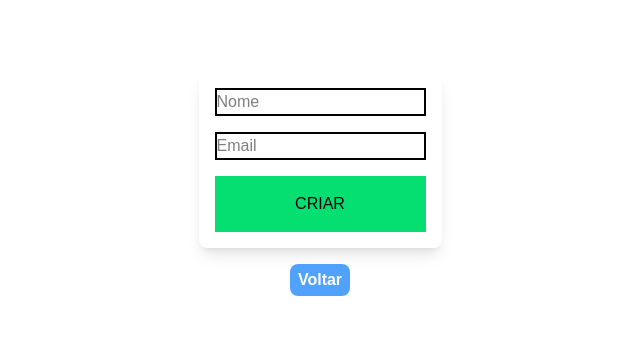
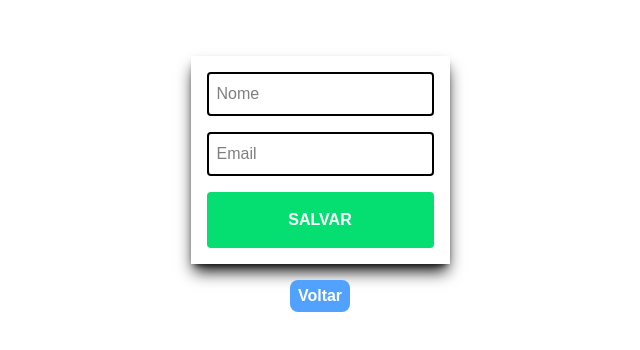
Before and after one commit to BrunoCesarioMenezes/nextjs-estudo, a Next.js app: page /users/create in a window 1280 px wide. Shown: the part 216-566 px from the top of the page, without its empty margins (320-960 px from the left). Built offline with nearby package versions, Linux system fonts and the light colour scheme.

Commit message:
cria componente de form personalizado

```diff
--- a/src/app/users/create/page.tsx
+++ b/src/app/users/create/page.tsx
@@ -1,21 +1,11 @@
 "use client";
-import Image from "next/image";
-import { useState } from "react";
 import usePostHandleSubmit from "@/hooks/usePostHandleSubmit";
+import FormContainer from "@/components/FormContainer";
 
 export default function CreateUser() {
   const {msg, handleSubmit} = usePostHandleSubmit();
 
   return (
-    <div className="flex min-w-screen justify-center">
-      <div className="flex flex-col gap-2 self-center bg-white text-black rounded-lg p-4 shadow-lg w-fit h-fit">
-        <form onSubmit={handleSubmit} action="/api/users/create" method="post" className="flex flex-col gap-4">
-          <input type="text" name="nome" className="border-2 botder-black" placeholder="Nome" />
-          <input type="text" name="email" className="border-2 botder-black" placeholder="Email" />
-          <button type="submit" className="bg-green-400 p-4">CRIAR</button>
-        </form>
-        {msg && <p className="text-gray-700 font-bold">{msg}</p>}
-      </div>
-    </div>
+        <FormContainer type="create" action="/api/users/create/" handleSubmit={handleSubmit} user={null} msg={msg}></FormContainer>
   );
 }
--- a/src/app/users/edit/[id]/page.tsx
+++ b/src/app/users/edit/[id]/page.tsx
@@ -3,6 +3,7 @@
 import { useState, useEffect } from "react";
 import { useParams } from "next/navigation";
 import usePutHandleSubmit from "@/hooks/usePutHandleSubmit";
+import FormContainer from "@/components/FormContainer";
 
 export default function EditUser() {
   const params = useParams();
@@ -20,34 +21,6 @@ export default function EditUser() {
   if (!user) return <p>Carregando...</p>;
 
   return (
-    <div className="flex min-w-screen justify-center">
-      <div className="flex flex-col gap-2 self-center bg-white text-black rounded-lg p-4 shadow-lg w-fit h-fit">
-        <form
-          onSubmit={handleSubmit}
-          action={"/api/users/edit/" + user.id}
-          method="post"
-          className="flex flex-col gap-4"
-        >
-          <input
-            defaultValue={user.nome}
-            type="text"
-            name="nome"
-            className="border-2 border-black p-2 rounded"
-            placeholder="Nome"
-          />
-          <input
-            defaultValue={user.email}
-            type="text"
-            name="email"
-            className="border-2 border-black p-2 rounded"
-            placeholder="Email"
-          />
-          <button type="submit" className="bg-orange-400 p-4 rounded text-white font-bold">
-            SALVAR
-          </button>
-        </form>
-        {msg && <p className="text-gray-700 font-bold">{msg}</p>}
-      </div>
-    </div>
+    <FormContainer type="edit" action="/api/users/edit/" handleSubmit={handleSubmit} user={user} msg={msg}></FormContainer>
   );
 }
--- /dev/null
+++ b/src/components/FormContainer.tsx
@@ -0,0 +1,40 @@
+export default function FormContainer({type, action, handleSubmit, user, msg}: {type : 'create' | 'edit' ,action: string, handleSubmit: {(e: React.FormEvent<HTMLFormElement>) : Promise<void>}, user: {id: number; nome: string; email: string} | null, msg: string | null}) {
+    return (
+        <div className="flex min-w-screen justify-center">
+      <div className="flex flex-col gap-2 self-center bg-white text-black shadow-lg shadow-neutral-950 p-4 w-fit h-fit">
+        <form
+          onSubmit={handleSubmit}
+          action={user ? action + user.id : action}
+          method="post"
+          className="flex flex-col gap-4"
+        >
+          <input
+            defaultValue={user?.nome}
+            type="text"
+            name="nome"
+            className="border-2 border-black p-2 rounded"
+            placeholder="Nome"
+          />
+          <input
+            defaultValue={user?.email}
+            type="text"
+            name="email"
+            className="border-2 border-black p-2 rounded"
+            placeholder="Email"
+          />
+          {type === 'edit' && (
+            <button type="submit" className="bg-orange-400 p-4 rounded text-white font-bold">
+                SALVAR
+            </button>
+          )}
+          {type === 'create' && (
+            <button type="submit" className="bg-green-400 p-4 rounded text-white font-bold">
+                SALVAR
+            </button>
+          )}
+        </form>
+        {msg && <p className="text-gray-700 font-bold">{msg}</p>}
+      </div>
+    </div>
+    );
+}
```
